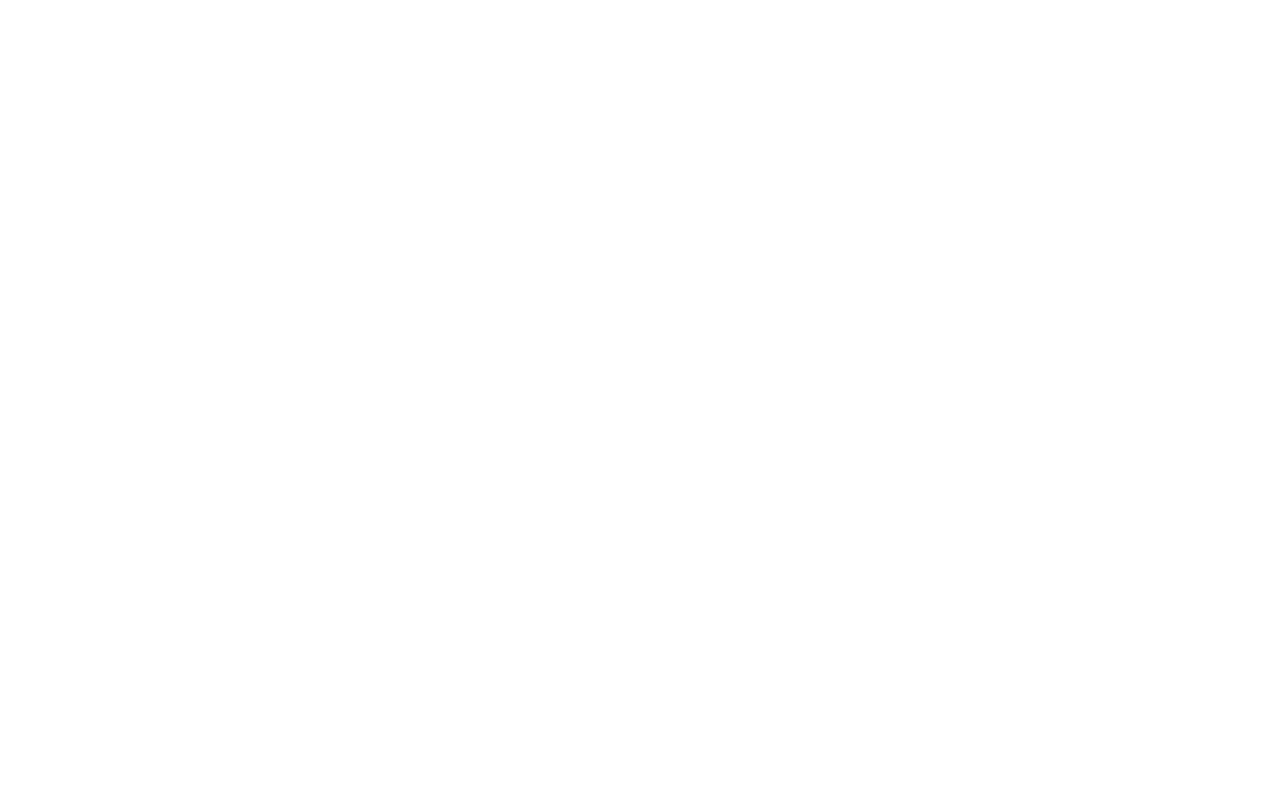
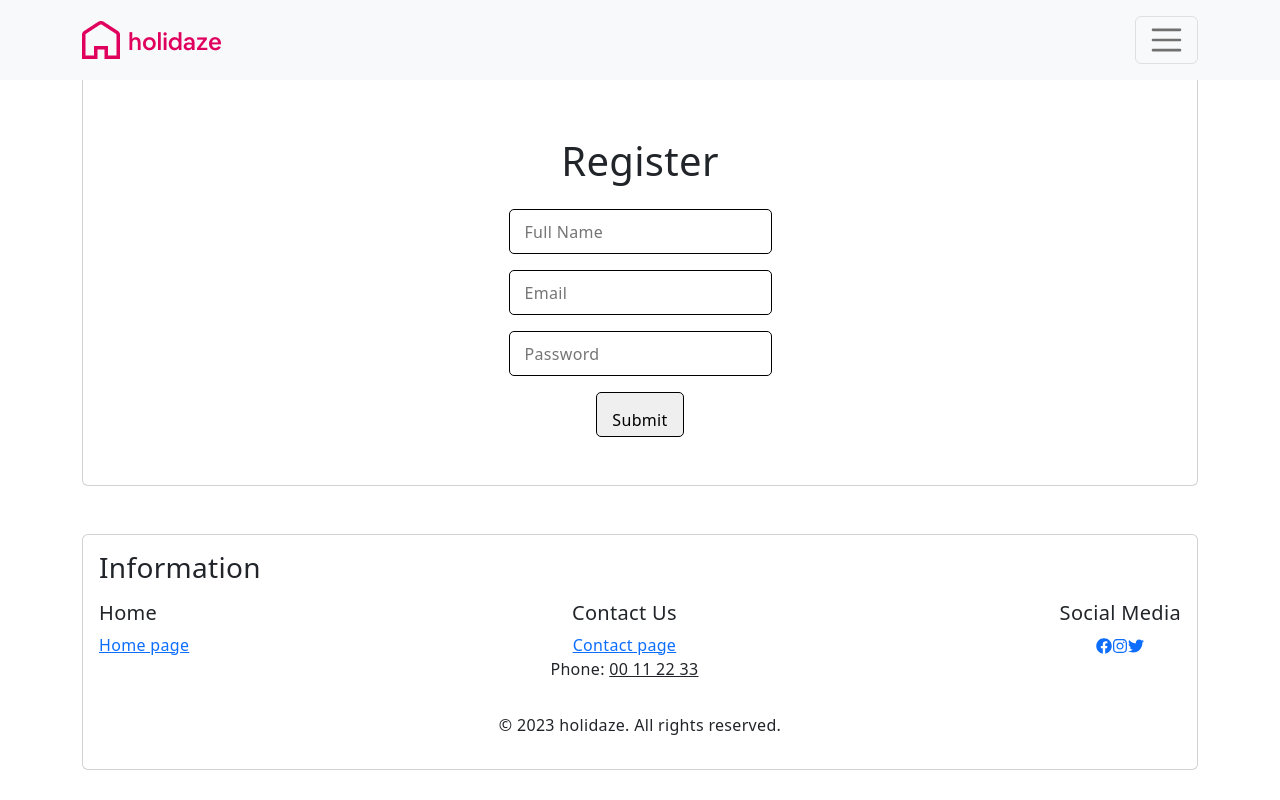
Before and after one commit to norbadboy/holidaze-project-exam-2-thong, a React (Create React App) app in the folder project-exam-2/: page /register in a window 1280 px wide. Before the commit this address had no page. Built offline with nearby package versions, Linux system fonts and the light colour scheme.

Commit message:
added register page

```diff
--- a/project-exam-2/package.json
+++ b/project-exam-2/package.json
@@ -3,6 +3,7 @@
   "version": "0.1.0",
   "private": true,
   "dependencies": {
+    "@hookform/resolvers": "^3.1.0",
     "@testing-library/jest-dom": "^5.16.5",
     "@testing-library/react": "^13.4.0",
     "@testing-library/user-event": "^13.5.0",
@@ -10,11 +11,13 @@
     "react": "^18.2.0",
     "react-bootstrap": "^2.7.4",
     "react-dom": "^18.2.0",
+    "react-hook-form": "^7.43.9",
     "react-icons": "^4.8.0",
     "react-router-dom": "^6.11.0",
     "react-scripts": "5.0.1",
     "styled-components": "^5.3.10",
-    "web-vitals": "^2.1.4"
+    "web-vitals": "^2.1.4",
+    "yup": "^1.1.1"
   },
   "scripts": {
     "start": "react-scripts start",
--- a/project-exam-2/src/App.jsx
+++ b/project-exam-2/src/App.jsx
@@ -1,14 +1,17 @@
 import React from "react";
 import "bootstrap/dist/css/bootstrap.min.css";
 import "./App.css";
+import { Outlet, Routes, Route } from "react-router-dom";
 import Header from "./components/header";
-import { Outlet, Routes, Route } from "react-router-dom";
+import Footer from "./components/footer";
+import RegisterPage from "./routes/RegisterPage";
 
 function Layout() {
   return (
     <div>
       <Header />
       <Outlet />
+      <Footer />
     </div>
   );
 }
@@ -16,7 +19,9 @@
 function App() {
   return (
     <Routes>
-      <Route path="/" element={<Layout />}></Route>
+      <Route path="/" element={<Layout />}>
+        <Route path="/register" element={<RegisterPage />} />
+      </Route>
     </Routes>
   );
 }
--- /dev/null
+++ b/project-exam-2/src/components/footer.jsx
@@ -0,0 +1,84 @@
+import { FaFacebook } from "react-icons/fa";
+import { FaInstagram } from "react-icons/fa";
+import { FaTwitter } from "react-icons/fa";
+import { Card } from "react-bootstrap";
+import { Link } from "react-router-dom";
+
+function Footer() {
+  const facebookIcon = <FaFacebook />;
+  const instagramIcon = <FaInstagram />;
+  const twitterIcon = <FaTwitter />;
+
+  return (
+    <Card className="mt-5 mb-3 p-3">
+      <div className="footerTitleContainer">
+        <h3>Information</h3>
+      </div>
+      <div className="footerRowContainer d-flex justify-content-between mt-2">
+        <div className="footerCol">
+          <h5>Home</h5>
+          <div>
+            <Link to="/">Home page</Link>
+          </div>
+        </div>
+        <div
+          className="footerCol d-flex flex-column align-items-center"
+          d-flex
+          justify-content-around
+        >
+          <h5>Contact Us</h5>
+          <div>
+            <Link to="/contact">Contact page</Link>
+          </div>
+          <div>
+            <p>
+              Phone: <u> 00 11 22 33 </u>
+            </p>
+          </div>
+        </div>
+        <div className="footerCol">
+          <h5 className="d-flex justify-content-end">Social Media</h5>
+          <div className="d-flex justify-content-center">
+            <div className="facebookIcon">
+              <a
+                href="https://www.facebook.com/"
+                target="_blank"
+                rel="noopener noreferrer"
+                className="footerIcon"
+              >
+                {facebookIcon}
+              </a>
+            </div>
+            <div className="instagramIcon">
+              <a
+                href="https://www.instagram.com/"
+                target="_blank"
+                rel="noopener noreferrer"
+                className="footerIcon"
+              >
+                {instagramIcon}
+              </a>
+            </div>
+            <div className="twitterIcon">
+              <a
+                href="https://www.twitter.com/"
+                target="_blank"
+                rel="noopener noreferrer"
+                className="footerIcon"
+              >
+                {twitterIcon}
+              </a>
+            </div>
+          </div>
+        </div>
+      </div>
+      <div>
+        <p className="text-center mt-3">
+          &copy; {new Date().getFullYear()} holidaze. All rights reserved.
+        </p>
+      </div>
+    </Card>
+  );
+}
+
+export default Footer;
--- a/project-exam-2/src/routes/RegisterPage/index.jsx
+++ b/project-exam-2/src/routes/RegisterPage/index.jsx
@@ -0,0 +1,62 @@
+import { yupResolver } from "@hookform/resolvers/yup";
+import * as yup from "yup";
+import { useForm } from "react-hook-form";
+import { StyledForm, StyledInput, StyledParagraph } from "../../styles/styledComponents/styledForm";
+import { Card } from "react-bootstrap";
+
+const schema = yup
+  .object()
+  .shape({
+    name: yup.string().required("Please enter your name"),
+    email: yup.string().email("Please enter a valid email").required("Please enter your email"),
+    password: yup
+      .string()
+      .min(8, "Value must be at least 8 characters")
+      .required("Please enter your password"),
+    avatar: yup.string().url("Please enter a valid URL").required("Please enter your avatar URL"),
+  })
+  .required();
+
+function RegisterPage() {
+  const {
+    register,
+    handleSubmit,
+    formState: { errors },
+  } = useForm({
+    resolver: yupResolver(schema),
+    mode: "all",
+  });
+
+  function onSubmit(data) {
+    console.log(data);
+  }
+
+  return (
+    <Card className="mt-5">
+      <Card.Body className="mt-5">
+        <div>
+          <h1 align="center" className="mt-4">
+            Register
+          </h1>
+        </div>
+        <StyledForm onSubmit={handleSubmit(onSubmit)}>
+          <div>
+            {errors.fullName && <StyledParagraph>{errors.fullName.message}</StyledParagraph>}
+            <StyledInput type="text" placeholder="Full Name" {...register("fullName")} />
+          </div>
+          <div>
+            {errors.email && <StyledParagraph>{errors.email.message}</StyledParagraph>}
+            <StyledInput type="text" placeholder="Email" {...register("email")} />
+          </div>
+          <div>
+            {errors.password && <StyledParagraph>{errors.password.message}</StyledParagraph>}
+            <StyledInput type="text" placeholder="Password" {...register("password")} />
+          </div>
+          <StyledInput type="submit" />
+        </StyledForm>
+      </Card.Body>
+    </Card>
+  );
+}
+
+export default RegisterPage;
--- /dev/null
+++ b/project-exam-2/src/styles/styledComponents/styledForm.jsx
@@ -0,0 +1,26 @@
+import styled from "styled-components";
+
+const StyledForm = styled.form`
+  display: flex;
+  flex-direction: column;
+  align-items: center;
+  justify-content: center;
+  padding: 1rem;
+`;
+
+const StyledInput = styled.input`
+  padding: 15px;
+  height: 45px;
+  outline: none;
+  border-radius: 5px;
+  border: 1px solid black;
+  margin-bottom: 1rem;
+`;
+
+const StyledParagraph = styled.p`
+  font-size: 0.8rem;
+  margin-bottom: 0.2rem;
+  margin-top: 0;
+`;
+
+export { StyledForm, StyledInput, StyledParagraph };
```
Also changed, not shown: project-exam-2/src/api/auth/register.mjs (added, +22 -0 lines), project-exam-2/src/components/redirectRegister.mjs (added), 1 other file (tests, documents, lock files or other folders).
